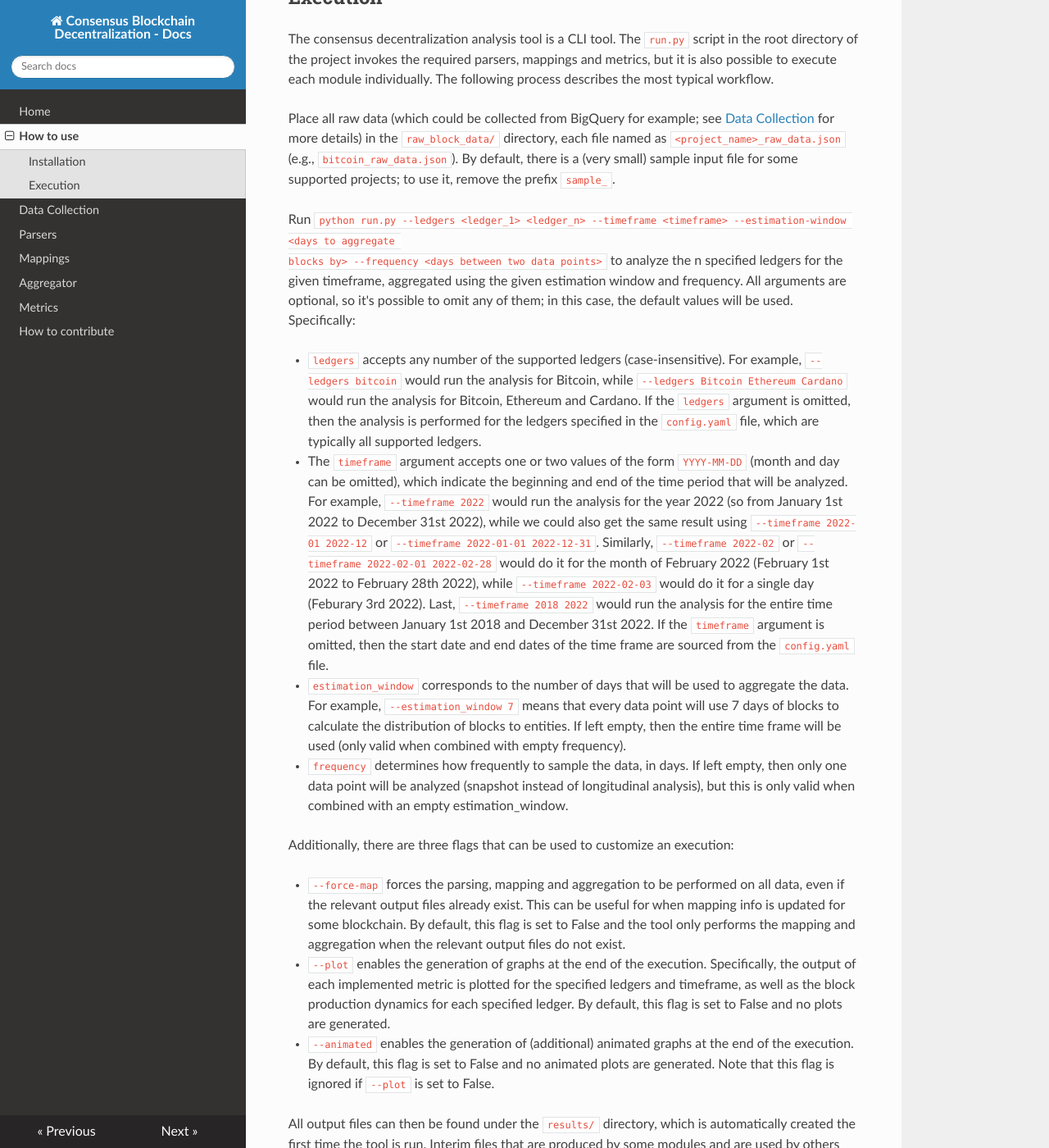
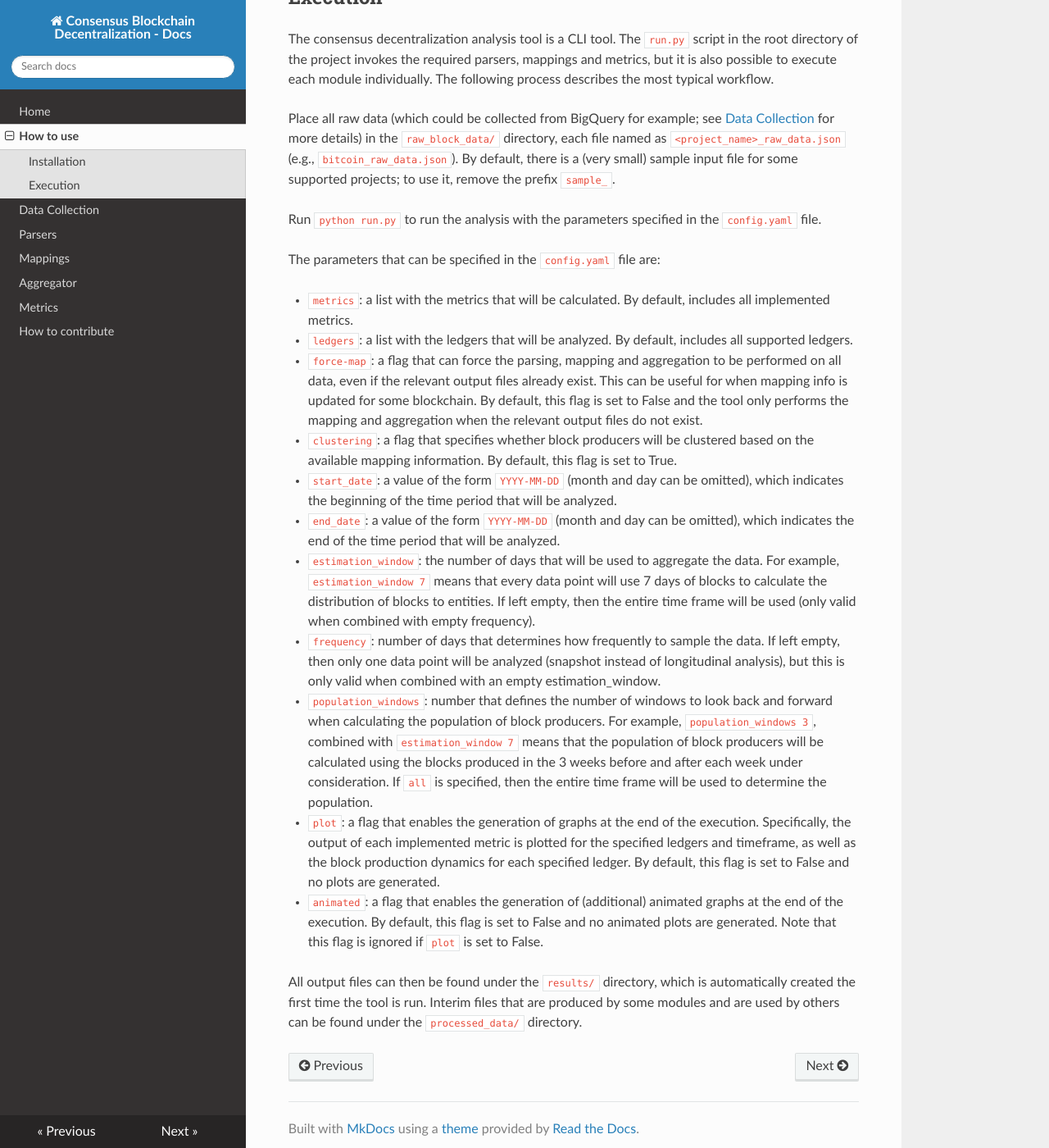
Before and after one commit to Blockchain-Technology-Lab/consensus-decentralization, an MkDocs documentation site: the page built from docs/setup.md, in a window 1280 px wide and 1400 px high, scrolled down 540 px. Shown: the whole window at 82% size. Built offline with MkDocs 1.6.1, drawn with Linux system fonts in a browser that asks for light colours; nearby versions of some CDN libraries.

Commit message:
Update docs

```diff
--- a/docs/setup.md
+++ b/docs/setup.md
@@ -28,41 +28,39 @@ in the `raw_block_data/` directory, each file named as `<project_name>_raw_data.
 By default,
 there is a (very small) sample input file for some supported projects; to use it, remove the prefix `sample_`.
 
-Run `python run.py --ledgers <ledger_1> <ledger_n> --timeframe <timeframe> --estimation-window <days to aggregate
-blocks by> --frequency <days between two data points>` to analyze the n specified ledgers for the given timeframe,
-aggregated using the given estimation window and frequency.
-All arguments are optional, so it's possible to omit any of them; in this case, the default values
-will be used. Specifically:
+Run `python run.py` to run the analysis with the parameters specified in the `config.yaml` file.
 
-- `ledgers` accepts any number of the supported ledgers (case-insensitive). For example, `--ledgers bitcoin`
-  would run the analysis for Bitcoin, while `--ledgers Bitcoin Ethereum Cardano` would run the analysis for Bitcoin,
-  Ethereum and Cardano. If the `ledgers` argument is omitted, then the analysis is performed for the ledgers
-  specified in the `config.yaml` file, which are typically all supported ledgers.
-- The `timeframe` argument accepts one or two values of the form `YYYY-MM-DD` (month and day can be
-  omitted), which indicate the beginning and end of the time period that will be analyzed. For example,
-  `--timeframe 2022` would run the analysis for the year 2022 (so from January 1st 2022 to
-  December 31st 2022), while we could also get the same result using `--timeframe 2022-01 2022-12` or
-  `--timeframe 2022-01-01 2022-12-31`. Similarly, `--timeframe 2022-02` or `--timeframe 2022-02-01 2022-02-28` would
-  do it for the month of February 2022 (February 1st 2022 to February 28th 2022), while `--timeframe 2022-02-03`
-  would do it for a single day (Feburary 3rd 2022). Last, `--timeframe 2018 2022` would run the analysis for the
-  entire time period between January 1st 2018 and December 31st 2022. If the `timeframe` argument is omitted, then
-  the start date and end dates of the time frame are sourced from the `config.yaml` file.
-- `estimation_window` corresponds to the number of days that will be used to aggregate the data. For example,
-  `--estimation_window 7` means that every data point will use 7 days of blocks to calculate the distribution of
-  blocks to entities. If left empty, then the entire time frame will be used (only valid when combined with empty frequency).
-  - `frequency` determines how frequently to sample the data, in days. If left empty, then only one data point will be
-  analyzed (snapshot instead of longitudinal analysis), but this is only valid when combined with an empty estimation_window.
+The parameters that can be specified in the `config.yaml` file are:
 
-Additionally, there are three flags that can be used to customize an execution:
-
-- `--force-map` forces the parsing, mapping and aggregation to be performed on all data, even if the relevant output
-  files already exist. This can be useful for when mapping info is updated for some blockchain. By default, this flag is
-  set to False and the tool only performs the mapping and aggregation when the relevant output files do not exist.
-- `--plot` enables the generation of graphs at the end of the execution. Specifically, the output of each
+- `metrics`: a list with the metrics that will be calculated. By default, includes all implemented metrics.
+- `ledgers`: a list with the ledgers that will be analyzed. By default, includes all supported ledgers.
+- `force-map`: a flag that can force the parsing, mapping and aggregation to be performed on all data, even if the
+  relevant output files already exist. This can be useful for when mapping info is updated for some blockchain. By
+  default, this flag is set to False and the tool only performs the mapping and aggregation when the relevant output
+  files do not exist.
+- `clustering`: a flag that specifies whether block producers will be clustered based on the available mapping
+  information. By default, this flag is set to True.
+- `start_date`: a value of the form `YYYY-MM-DD` (month and day can be omitted), which indicates the beginning of the
+  time period that will be analyzed.
+- `end_date`: a value of the form `YYYY-MM-DD` (month and day can be omitted), which indicates the end of the time
+  period that will be analyzed.
+- `estimation_window`: the number of days that will be used to aggregate the data. For example,
+  `estimation_window 7` means that every data point will use 7 days of blocks to calculate the distribution of
+  blocks to entities. If left empty, then the entire time frame will be used (only valid when combined with empty
+  frequency).
+- `frequency`: number of days that determines how frequently to sample the data. If left empty, then only one data
+  point will be analyzed (snapshot instead of longitudinal analysis), but this is only valid when combined with an
+  empty estimation_window.
+- `population_windows`: number that defines the number of windows to look back and forward when calculating the
+  population of block producers. For example, `population_windows 3`, combined with `estimation_window 7` means that the
+  population of block producers will be calculated using the blocks produced in the 3 weeks before and after each
+  week under consideration. If `all` is specified, then the entire time frame will be used to determine the population.
+- `plot`: a flag that enables the generation of graphs at the end of the execution. Specifically, the output of each
 implemented metric is plotted for the specified ledgers and timeframe, as well as the block production dynamics for each
 specified ledger. By default, this flag is set to False and no plots are generated.
-- `--animated` enables the generation of (additional) animated graphs at the end of the execution. By default, this flag
-is set to False and no animated plots are generated. Note that this flag is ignored if `--plot` is set to False.
+- `animated`: a flag that enables the generation of (additional) animated graphs at the end of the execution. By
+  default, this flag is set to False and no animated plots are generated. Note that this flag is ignored if `plot` is
+  set to False.
 
 
 All output files can then be found under the `results/` directory, which is automatically created the first time the
```
Also changed, not shown: README.md (+2 -2 lines).
